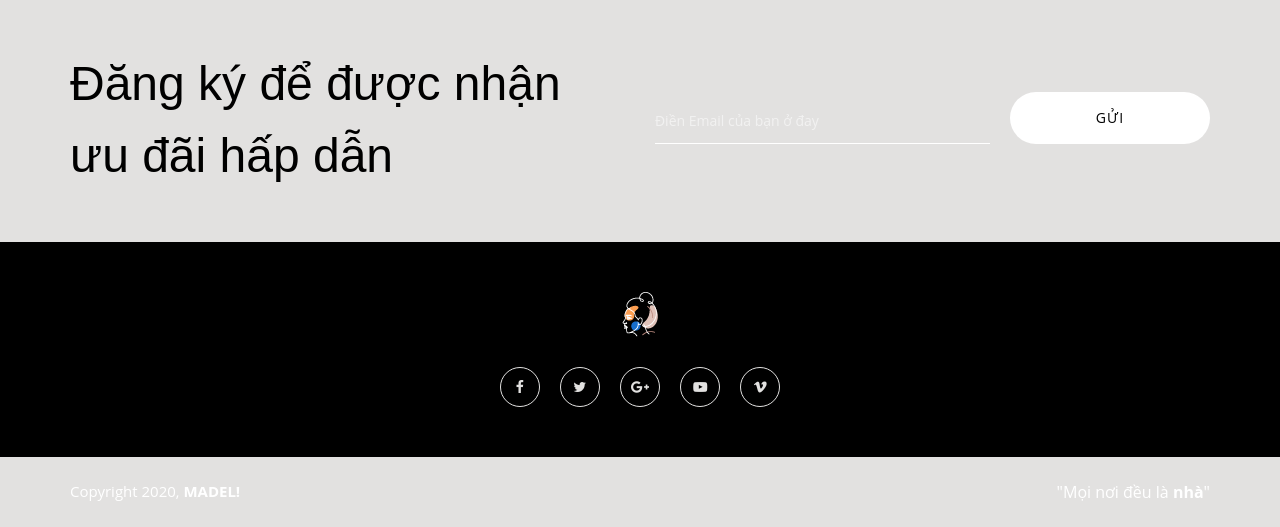
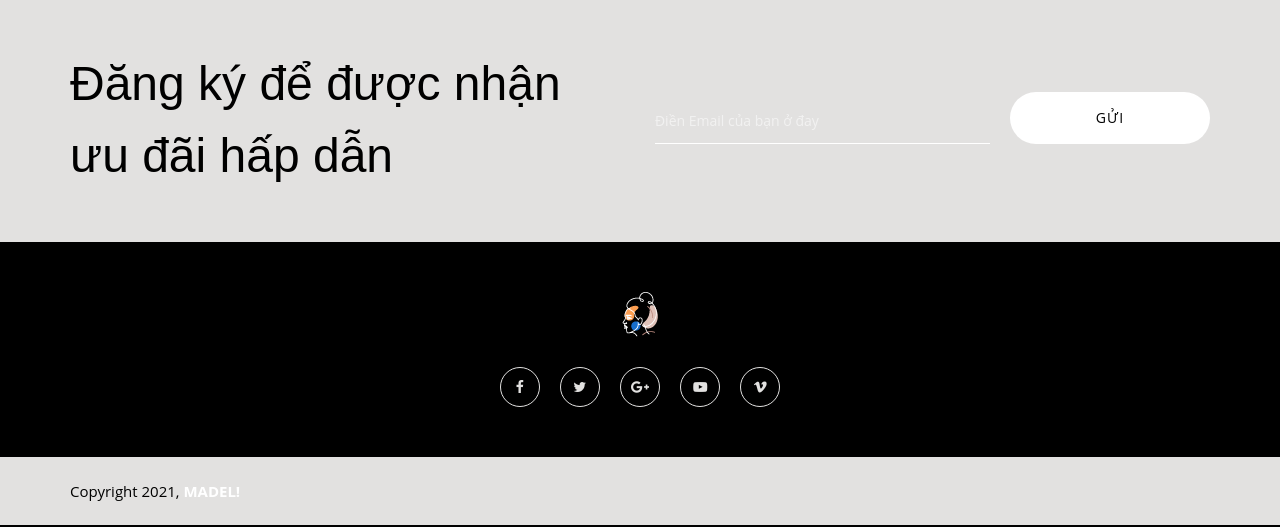
Before and after one commit to madelteam/madelteam.github.io, a plain HTML site: page index.html in a window 1280 px wide. Shown: the part 3763-4290 px from the top of the page. Drawn offline with nearby package versions, Linux system fonts and the light colour scheme; some packages are replaced by stand-ins of ours; files that its build step writes are made by us from their sources.

Commit message:
Update index.html

```diff
--- a/index.html
+++ b/index.html
@@ -360,11 +360,11 @@
             <div class="container">
                 <div class="row">
                     <div class="col-md-6 col-xs-12">
-                        <p class="copyright">Copyright 2020, <a href="#"><b>MADEL!</b></a></p>
+                        <p style="color: black;" class="copyright">Copyright 2021, <a href="#"><b>MADEL!</b></a></p>
                     </div>
                     <div class="col-md-6 col-xs-12">
                         <ul class="footer-nav">
-                            <p>"Mọi nơi đều là <b>nhà</b>"</p>
+
                         </ul>
                     </div>
                 </div>
```
